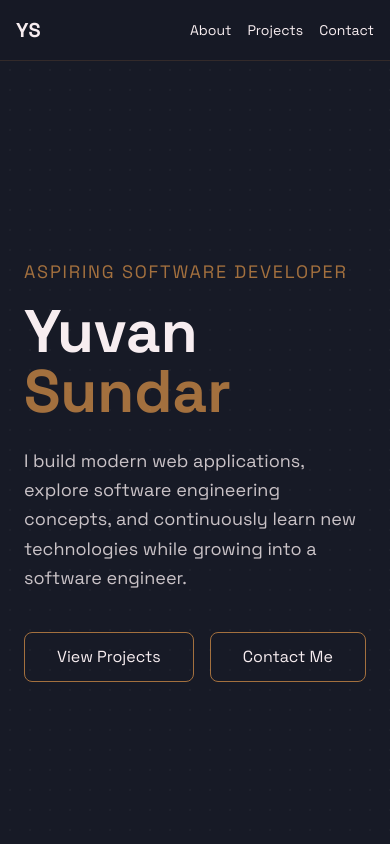
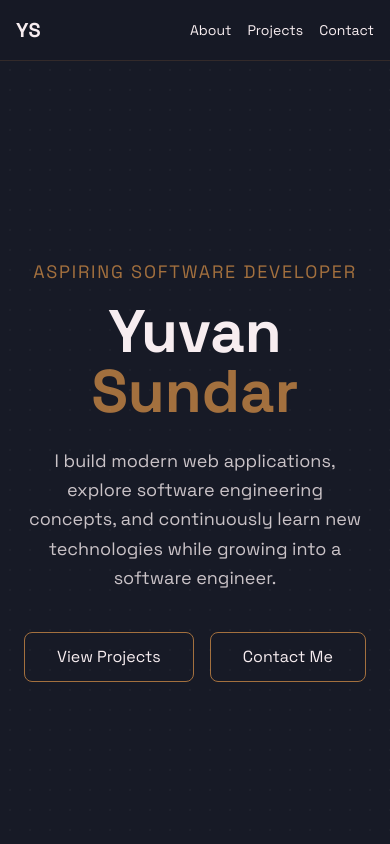
Before and after one commit to yuvan-174/yuvan-portfolio, a React app: page / in a window 390 px wide. Shown: the top 844 px of the page. Built offline with nearby package versions, Linux system fonts and the light colour scheme; the HTML template or start-up script is replaced by a standard one.

Commit message:
Added Hero animations and interactions

```diff
--- a/src/components/Hero.jsx
+++ b/src/components/Hero.jsx
@@ -1,11 +1,33 @@
 import Card from "./Card";
+import { easeOut, motion } from "framer-motion";
+const fadeUp = {
+  hidden: {
+    opacity: 0,
+    y: 30,
+  },
+  visible: {
+    opacity: 1,
+    y: 0,
+  },
+};
+
+const fadeRight = {
+  hidden: {
+    opacity: 0,
+    x: 50,
+  },
+  visible: {
+    opacity: 1,
+    x: 0,
+  },
+};
 function Hero() {
   return (
     <section className="min-h-screen flex items-center pt-24">
-      <div className="max-w-7xl mx-auto px-6 w-full">
+      <motion.div className="max-w-7xl mx-auto px-6 w-full "    initial={{opacity: 0,x: 50,}}animate={{opacity: 1,x: 0,}}transition={{duration: 0.8,delay: 0.3,ease: "easeOut",}}whileHover={{y: -4,}}>
         <div className="grid lg:grid-cols-2 gap-16 items-center">
 
-          <div>
+          <motion.div variants={fadeUp} initial="hidden" animate="visible" transition={{ duration: 0.8, ease:easeOut }} className="text-center lg:text-left">
             <p className="text-lg md:text-xl tracking-widest uppercase text-[var(--accent)] mb-4">
               Aspiring Software Developer
             </p>
@@ -33,7 +55,13 @@ function Hero() {
                 View Projects
               </button>
 
-              <button
+              <motion.button
+                whileHover={{
+                  y: -2,
+                }}
+                whileTap={{
+                  scale: 0.98,
+                }}
                 className="
                   px-8 py-3
                   rounded-lg
@@ -43,16 +71,16 @@ function Hero() {
                 "
               >
                 Contact Me
-              </button>
+              </motion.button>
             </div>
-          </div>
-
-          <div className="hidden lg:flex justify-center">
+          </motion.div>
+          {/*Right side */}
+          <motion.div className="hidden lg:flex justify-center" variants={fadeRight} initial="hidden" animate="visible" transition={{ duration: 0.8, ease:easeOut, delay:0.3 }}>
             <Card />
-          </div>
+          </motion.div>
 
         </div>
-      </div>
+      </motion.div>
     </section>
   );
 }
```
